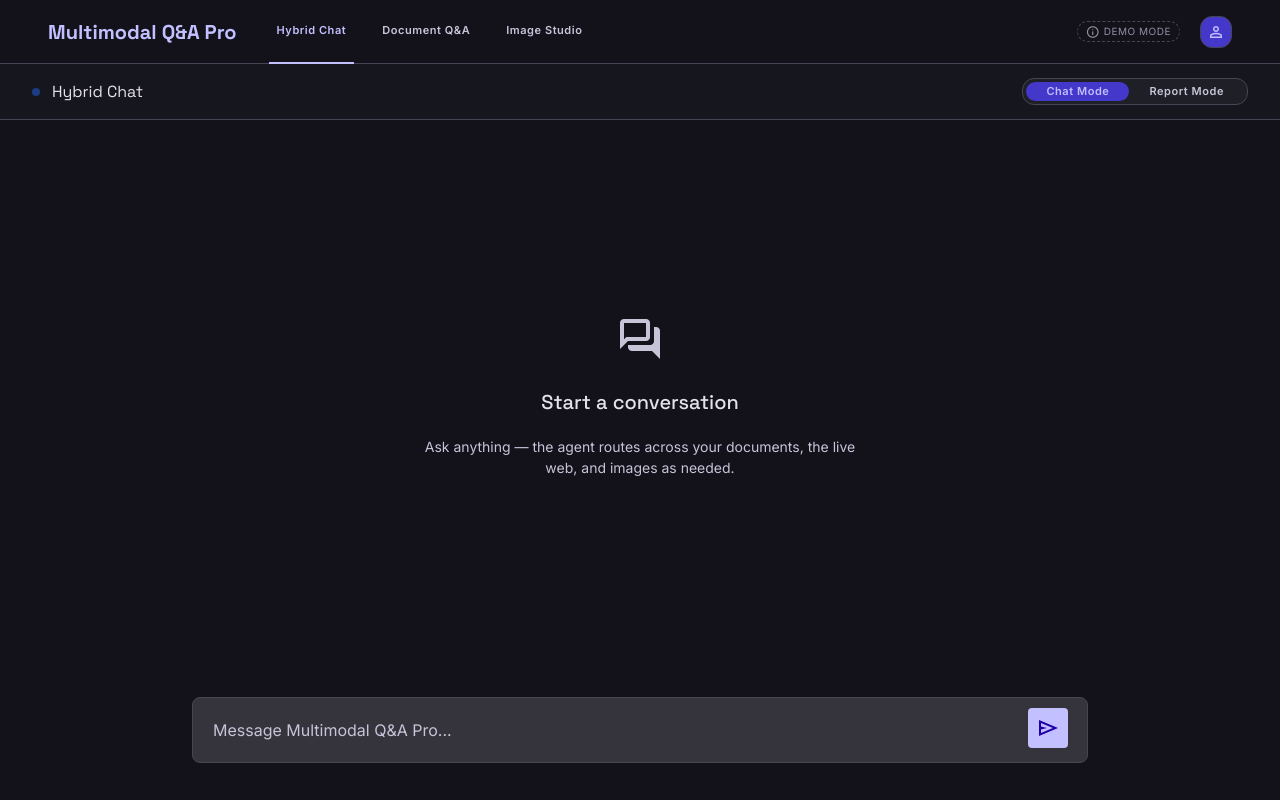
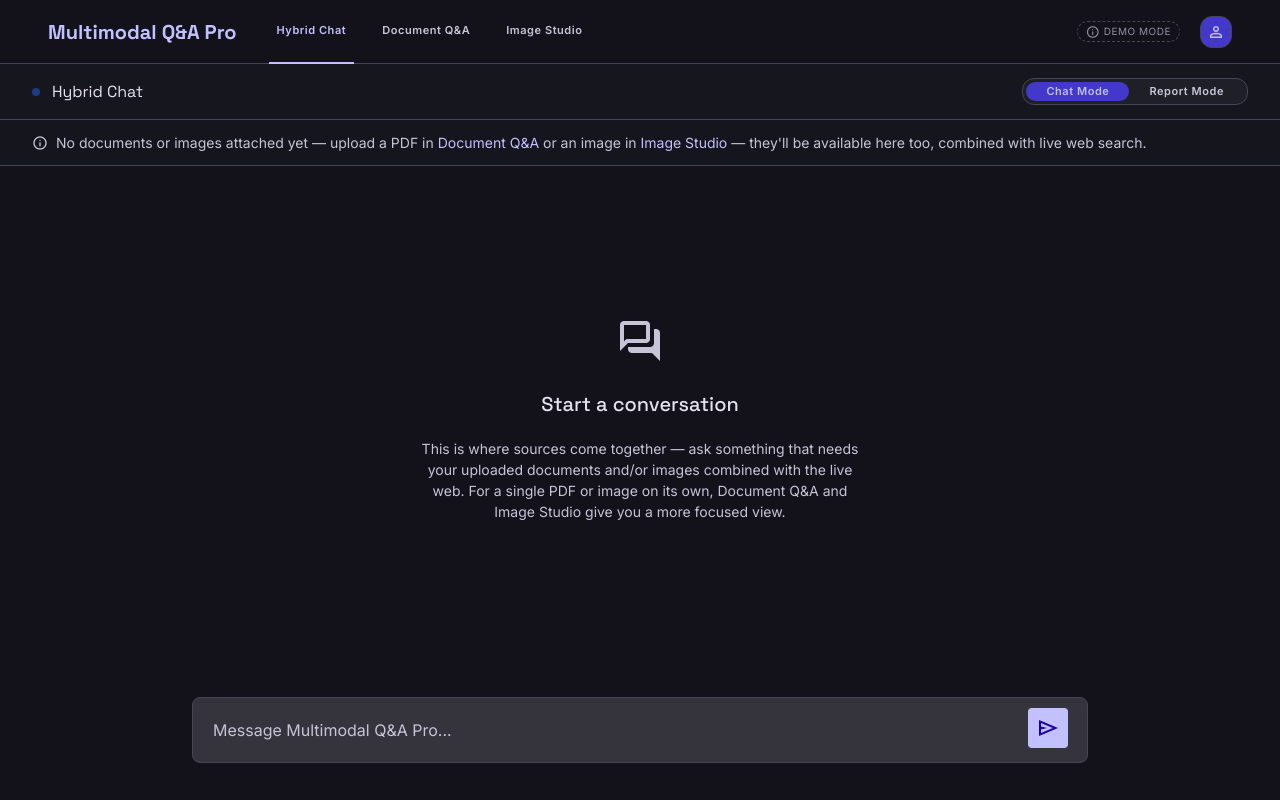
Before and after one commit to dhanyamankad/multimodal-qa, a plain HTML site: page static/index.html in a window 1280 px wide. Drawn offline with nearby package versions, Linux system fonts and the light colour scheme; no server answers.

Commit message:
Changed App and Index for UI

```diff
--- a/static/app.js
+++ b/static/app.js
@@ -15,6 +15,13 @@ const API_BASE = ""; // same-origin, per Section 7 — FastAPI serves these stat
 let backendReachable = false;
 let sessionId = "session-" + Math.random().toString(36).slice(2, 10);
 let currentHybridMode = "chat";
+// Declared here (not next to their upload handlers further down) so
+// updateHybridSourcesHint() can safely reference them the moment the page
+// loads (setActiveTab("hybrid-chat") below runs before this file reaches the
+// Document Q&A / Image Studio sections) — referencing a `let` before its own
+// declaration throws, so these can't stay declared further down.
+let uploadedDocCount = 0;
+let uploadedImageCount = 0;
 
 // ---------------------------------------------------------------------------
 // Tab switching
@@ -36,12 +43,36 @@ function setActiveTab(tabId) {
       navBtn.classList.add("text-on-surface-variant", "border-transparent");
     }
   });
+  if (typeof updateHybridSourcesHint === "function") updateHybridSourcesHint();
 }
 
 document.querySelectorAll(".nav-tab-link").forEach((btn) => {
   btn.addEventListener("click", () => setActiveTab(btn.dataset.tabTarget));
 });
 setActiveTab("hybrid-chat");
+
+// ---------------------------------------------------------------------------
+// Hybrid Chat sources hint — Hybrid Chat has no upload UI of its own, so this
+// is the only feedback a user gets, inside that tab, about whether anything
+// uploaded via Document Q&A / Image Studio is actually attached to their
+// session (uploads carry over automatically — same shared `sessionId` — this
+// just makes that visible instead of silent).
+// ---------------------------------------------------------------------------
+function updateHybridSourcesHint() {
+  const statusEl = document.getElementById("hybrid-sources-status");
+  if (!statusEl) return;
+  const docCount = typeof uploadedDocCount !== "undefined" ? uploadedDocCount : 0;
+  const imgCount = typeof uploadedImageCount !== "undefined" ? uploadedImageCount : 0;
+
+  if (docCount === 0 && imgCount === 0) {
+    statusEl.textContent = "No documents or images attached yet —";
+    return;
+  }
+  const parts = [];
+  if (docCount > 0) parts.push(`${docCount} document${docCount === 1 ? "" : "s"}`);
+  if (imgCount > 0) parts.push(`${imgCount} image${imgCount === 1 ? "" : "s"}`);
+  statusEl.textContent = `Attached: ${parts.join(" · ")} — also try`;
+}
 
 // ---------------------------------------------------------------------------
 // Backend reachability check — determines whether the Demo Mode badge shows.
@@ -299,7 +330,6 @@ const pdfFileInput = document.getElementById("pdf-file-input");
 const docList = document.getElementById("doc-list");
 const docEmptyState = document.getElementById("doc-empty-state");
 const docCountLabel = document.getElementById("doc-count-label");
-let uploadedDocCount = 0;
 
 pdfDropzone.addEventListener("click", () => pdfFileInput.click());
 ["dragover", "dragenter"].forEach((evt) =>
@@ -361,6 +391,7 @@ function markDocIndexed(card, statusText) {
   document.getElementById("docqa-indexing-status").textContent = "INDEXING: INACTIVE";
   document.getElementById("docqa-ready-state").classList.add("hidden");
   document.getElementById("docqa-chat-thread").classList.remove("hidden");
+  updateHybridSourcesHint();
 }
 
 document.getElementById("docqa-chat-send").addEventListener("click", async () => {
@@ -417,6 +448,12 @@ async function uploadImage(file) {
   try {
     const res = await fetch(`${API_BASE}/api/upload/image`, { method: "POST", body: formData });
     if (!res.ok) throw new Error(String(res.status));
+    // main.py's _SESSION_IMAGES keeps only the most recent image per session
+    // (a new upload replaces the old one, it doesn't add to it), so this
+    // count is really "is an image currently attached" — cap it at 1 to
+    // match that backend behavior rather than counting every upload ever made.
+    uploadedImageCount = 1;
+    updateHybridSourcesHint();
   } catch (e) {
     console.warn("[demo mode] /api/upload/image unavailable:", e.message);
   }
--- a/static/index.html
+++ b/static/index.html
@@ -94,6 +94,22 @@
         </div>
       </div>
 
+      <!-- Persistent sources hint — common to Chat Mode and Report Mode, since
+           Hybrid Chat has no upload UI of its own (by design: it's the
+           combine-everything tab, not a third upload flow). Docs/images
+           uploaded via Document Q&A / Image Studio carry over here
+           automatically (shared sessionId) — this just tells the user that,
+           and shows what's currently attached. -->
+      <div id="hybrid-sources-hint" class="px-lg py-sm border-b border-outline-variant bg-surface-container-low/40 flex items-center gap-xs shrink-0">
+        <span class="material-symbols-outlined text-[16px] text-on-surface-variant">info</span>
+        <p class="text-body-sm text-on-surface-variant">
+          <span id="hybrid-sources-status">No documents or images attached yet —</span>
+          upload a PDF in <button type="button" class="nav-tab-link text-primary hover:underline" data-tab-target="document-qa">Document&nbsp;Q&amp;A</button>
+          or an image in <button type="button" class="nav-tab-link text-primary hover:underline" data-tab-target="image-studio">Image&nbsp;Studio</button>
+          — they'll be available here too, combined with live web search.
+        </p>
+      </div>
+
       <!-- ---- CHAT MODE VIEW ---- -->
       <div id="chat-mode-view" class="flex-1 flex flex-col overflow-hidden relative">
         <div id="chat-thread" class="flex-1 overflow-y-auto p-lg space-y-lg custom-scrollbar pb-40">
@@ -101,7 +117,7 @@
             <div class="max-w-md text-center space-y-md">
               <span class="material-symbols-outlined text-5xl text-on-surface-variant">forum</span>
               <h3 class="font-headline-md text-headline-md text-on-surface">Start a conversation</h3>
-              <p class="text-on-surface-variant">Ask anything — the agent routes across your documents, the live web, and images as needed.</p>
+              <p class="text-on-surface-variant">This is where sources come together — ask something that needs your uploaded documents and/or images combined with the live web. For a single PDF or image on its own, Document&nbsp;Q&amp;A and Image&nbsp;Studio give you a more focused view.</p>
             </div>
           </div>
         </div>
```
